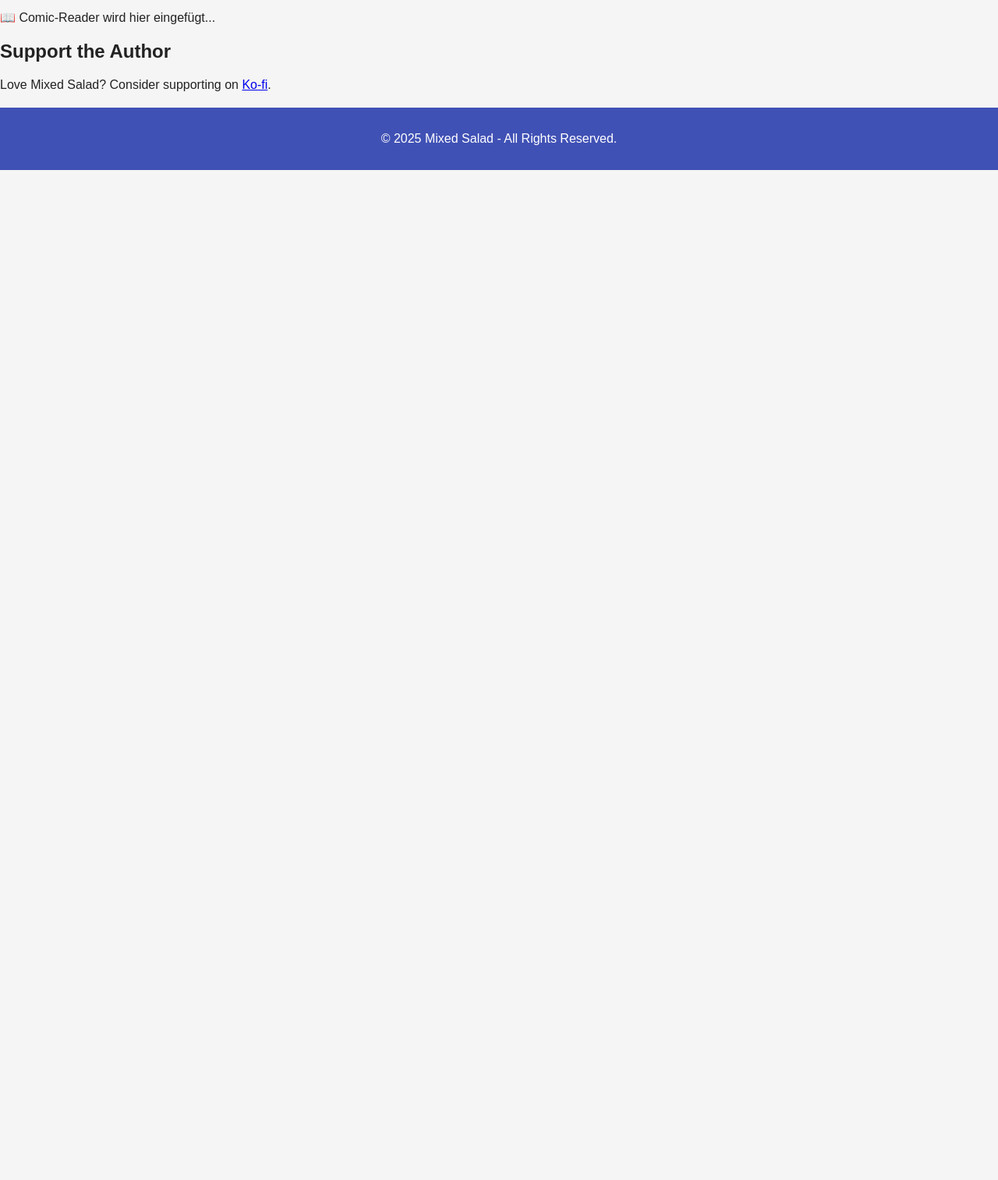
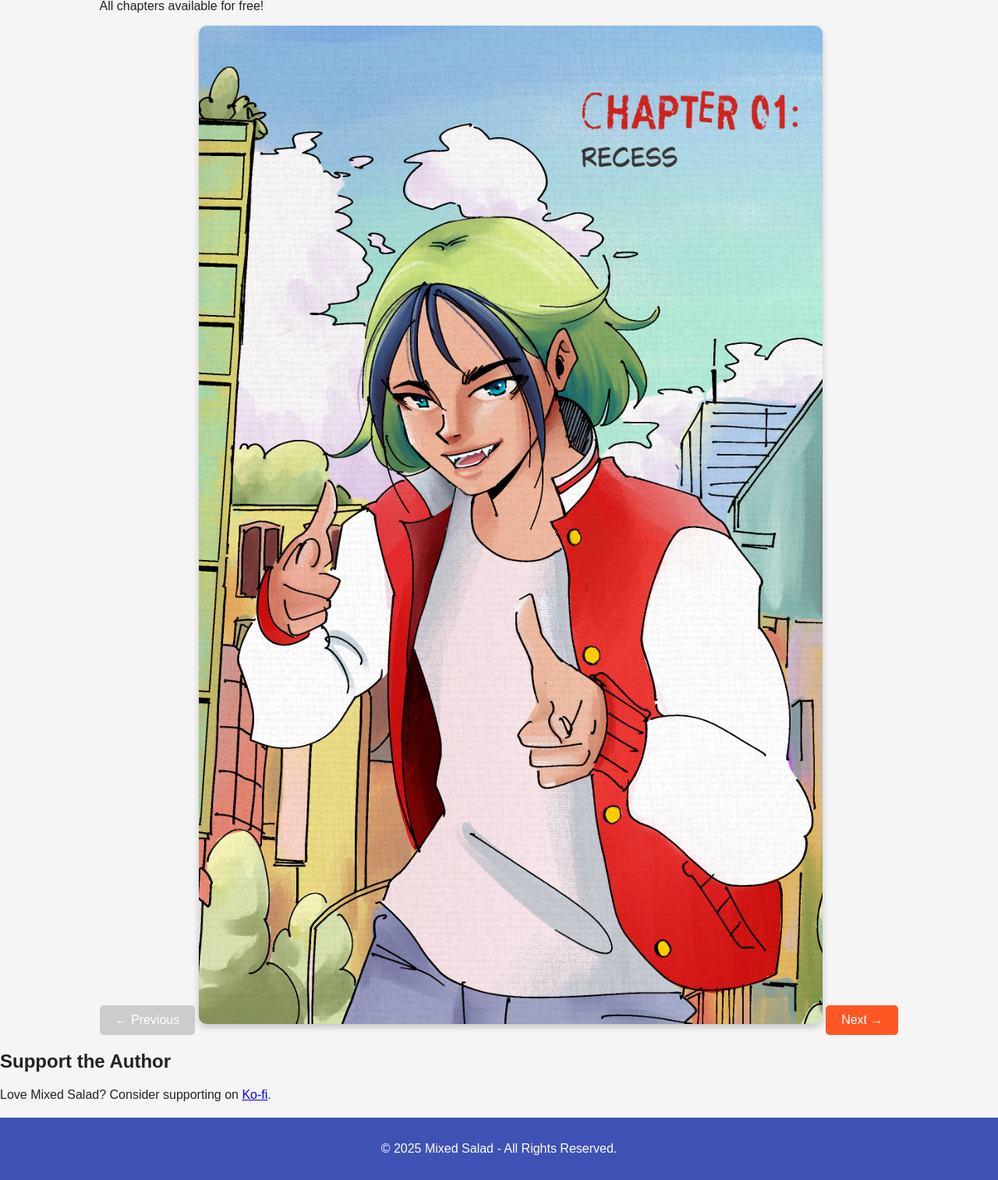
Before and after one commit to Kybra/MixedSalad, a plain HTML site: page (Root-Verzeichnis)/index.html in a window 1280 px wide. Shown: the part 1192-2705 px from the top of the page at 78% size. Before the commit the page ends 1410 px from the top, so only its background shows below. Drawn offline with Linux system fonts and the light colour scheme.

Commit message:
added comic book slider js

```diff
--- a/(Root-Verzeichnis)/index.html
+++ b/(Root-Verzeichnis)/index.html
@@ -3,14 +3,16 @@
 <head>
     <meta charset="UTF-8">
     <meta name="viewport" content="width=device-width, initial-scale=1.0">
-    <title>Mixed Salad - Home</title>
+    <title>Mixed Salad - Comic Reader</title>
     <link rel="stylesheet" href="style.css">
 </head>
 <body>
 
-  <!-- Navigation -->
+
 
 <header>
+
+      <!-- Navigation -->
     <nav>
         <ul class="nav-menu">
             <li><a href="#">Home</a></li>
@@ -40,13 +42,19 @@
     <!-- Hier geht der Content weiter -->
 
 
-    <main>
-        <section id="comic-reader">
-            <h1>Read Mixed Salad Online</h1>
-            <p>All chapters available for free!</p>
-            <div class="comic-container">
-                <p>📖 Comic-Reader wird hier eingefügt...</p>
-            </div>
+<main class="comic-reader">
+    <section id="comic-reader">
+        <h1>Read Mixed Salad Online</h1>
+        <p>All chapters available for free!</p>
+        <div class="comic-container">
+            <button id="prevPage" class="nav-btn" disabled>← Previous</button>
+            <img id="comicPage" src="comics/chapter-01/page-01.jpg" alt="Comic Page">
+            <button id="nextPage" class="nav-btn">Next →</button>
+        </div>
+    </section>
+</main>
+
+
         </section>
 
         <section id="donate">
--- a/(Root-Verzeichnis)/style.css
+++ b/(Root-Verzeichnis)/style.css
@@ -119,6 +119,25 @@ nav {
 }
 
 /* ========== COMIC READER ========== */
+
+
+
+.comic-reader {
+    display: flex;
+    align-items: center;
+    justify-content: center;
+    gap: 20px;
+    margin-top: 20px;
+}
+
+.comic-reader img {
+    max-width: 90%;
+    height: auto;
+    border-radius: 10px;
+    box-shadow: 0 4px 8px rgba(0, 0, 0, 0.2);
+}
+
+
 .main-container {
   display: flex;
   flex-direction: column;
@@ -138,6 +157,27 @@ nav {
   box-shadow: 2px 2px 10px rgba(0, 0, 0, 0.1);
 }
 
+
+.nav-btn {
+    background-color: var(--color-3);
+    color: white;
+    border: none;
+    padding: 10px 20px;
+    font-size: 16px;
+    border-radius: 5px;
+    cursor: pointer;
+    transition: 0.3s;
+}
+
+.nav-btn:disabled {
+    background-color: #ccc;
+    cursor: not-allowed;
+}
+
+.nav-btn:hover:not(:disabled) {
+    background-color: var(--color-4);
+}
+
 /* ========== FOOTER ========== */
 footer {
   background: var(--color-5);
```
Also changed, not shown: (Root-Verzeichnis)/script.js (+36 -1 lines), (Root-Verzeichnis)/comics/chapter-01/page-01.jpg (added), (Root-Verzeichnis)/comics/chapter-01/page-02.jpg (added), (Root-Verzeichnis)/comics/chapter-01/page-03.jpg (added), 6 other files.
